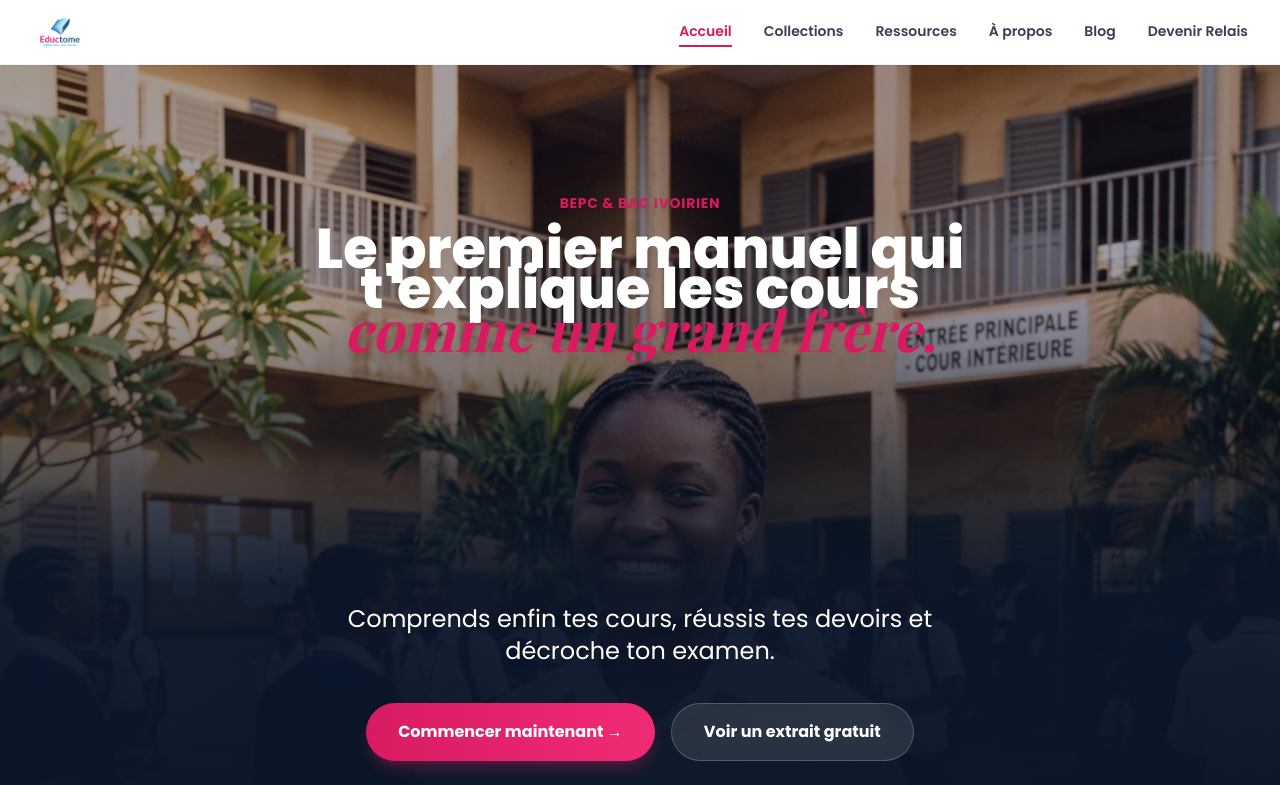
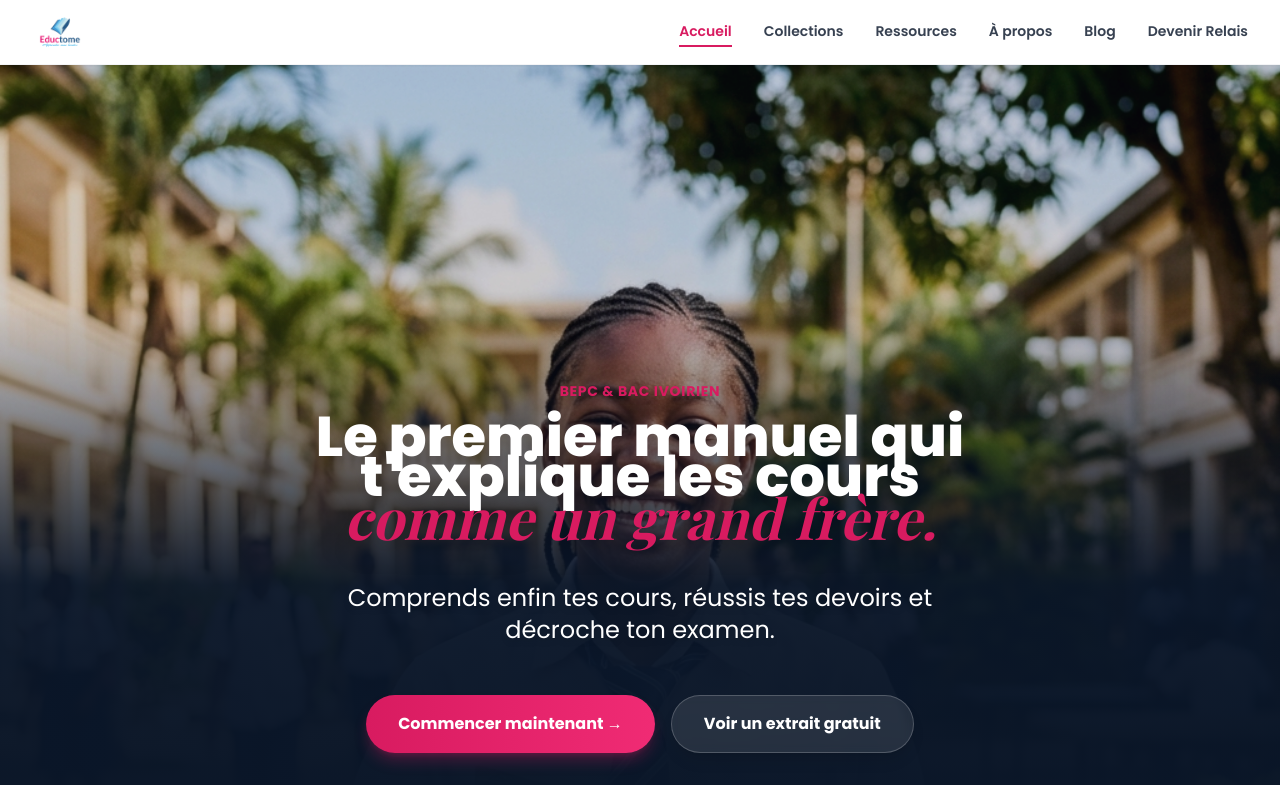
Before and after one commit to mariusgombaleu-ops/eductome-web, a React (Vite) app: page / in a window 1280 px wide. Shown: the top 785 px of the page. Built offline with nearby package versions, Linux system fonts and the light colour scheme; a web font is replaced by a local one.

Commit message:
Update Hero layout to show image at the top and text at the bottom, and use HD image

```diff
--- a/src/components/home/Hero.tsx
+++ b/src/components/home/Hero.tsx
@@ -2,7 +2,7 @@ import { Link } from 'react-router-dom';
 
 export function Hero() {
   return (
-    <section className="relative min-h-[90vh] lg:min-h-screen flex flex-col justify-between pt-12 md:pt-20 lg:pt-24 pb-12 bg-[#0a1628] text-white overflow-hidden">
+    <section className="relative min-h-[90vh] lg:min-h-screen flex flex-col justify-end pt-24 pb-12 bg-[#0a1628] text-white overflow-hidden">
       {/* Background Decor */}
       <div className="absolute inset-0 pointer-events-none opacity-[0.06] font-serif italic text-2xl select-none z-0">
         <span className="absolute top-[15%] left-[10%] animate-float">lim f(x)</span>
@@ -20,39 +20,30 @@ export function Hero() {
         <div className="absolute top-1/2 left-1/2 -translate-x-1/2 -translate-y-1/2 w-[150%] h-[150%] bg-eductome-magenta/10 blur-[120px] rounded-full pointer-events-none"></div>
 
         <img
-          src="/images/hero_ivorian_student.png"
+          src="/images/hero_ivorian_student_hd.png"
           alt="Élève ivoirien confiant qui révise avec succès avec un manuel EDUCTOME"
-          className="relative z-10 w-full h-full object-cover object-top opacity-60"
+          className="relative z-10 w-full h-full object-cover object-top opacity-80"
         />
-        {/* Gradient overlay for text readability */}
-        <div className="absolute inset-x-0 bottom-0 h-[60%] lg:h-[70%] bg-gradient-to-t from-[#0a1628] via-[#0a1628]/90 to-transparent z-20"></div>
+        {/* Gradient overlay for text readability (taller to cover bottom text) */}
+        <div className="absolute inset-x-0 bottom-0 h-[80%] lg:h-[70%] bg-gradient-to-t from-[#0a1628] via-[#0a1628]/95 to-transparent z-20"></div>
       </div>
 
-      {/* Top Text Container */}
-      <div className="relative z-30 w-full max-w-4xl mx-auto px-4 mt-0 md:mt-4 lg:mt-8">
-        <div className="w-full text-center flex flex-col items-center">
+      {/* All Text Container (Bottom Aligned) */}
+      <div className="relative z-30 w-full max-w-4xl mx-auto px-4 flex flex-col items-center text-center mt-auto">
         <span className="text-eductome-magenta font-bold tracking-wider uppercase text-sm mb-4 drop-shadow-md">
           BEPC & BAC Ivoirien
         </span>
-          <h1 className="font-poppins text-3xl md:text-4xl lg:text-[3.5rem] font-extrabold leading-[1.1] drop-shadow-xl text-white">
+        <h1 className="font-poppins text-3xl md:text-4xl lg:text-[3.5rem] font-extrabold leading-[1.1] drop-shadow-xl text-white mb-6">
           Le premier manuel qui t'explique les cours <br className="hidden md:block" /><span className="text-eductome-magenta font-playfair italic font-normal">comme un grand frère.</span>
         </h1>
-        </div>
-      </div>
 
-      {/* Spacer for face visibility */}
-      <div className="flex-grow"></div>
-
-      {/* Bottom Text Container */}
-      <div className="relative z-30 w-full max-w-4xl mx-auto px-4">
-        <div className="w-full text-center flex flex-col items-center">
-          <div className="animate-fade-in animation-delay-1000 mb-6 max-w-2xl bg-black/20 md:bg-transparent backdrop-blur-sm md:backdrop-blur-none rounded-xl p-3">
+        <div className="animate-fade-in animation-delay-1000 mb-8 max-w-2xl bg-black/30 md:bg-transparent backdrop-blur-md md:backdrop-blur-none rounded-2xl p-4 border border-white/10 md:border-transparent">
           <p className="text-lg md:text-xl lg:text-2xl text-white font-medium leading-relaxed drop-shadow-md">
             Comprends enfin tes cours, réussis tes devoirs et décroche ton examen.
           </p>
         </div>
 
-          <div className="flex flex-col sm:flex-row gap-4 mb-6 w-full sm:w-auto">
+        <div className="flex flex-col sm:flex-row gap-4 mb-8 w-full sm:w-auto">
           <button
             onClick={() => document.getElementById('collections')?.scrollIntoView({ behavior: 'smooth' })}
             className="inline-flex items-center justify-center font-bold px-8 py-4 rounded-full transition-all duration-300 transform hover:scale-105 active:scale-95 bg-gradient-to-r from-eductome-magenta to-[#f02b74] text-white shadow-lg shadow-eductome-magenta/30"
@@ -61,7 +52,7 @@ export function Hero() {
           </button>
           <Link
             to="/ressources"
-              className="inline-flex items-center justify-center font-bold px-8 py-4 rounded-full transition-all duration-300 transform hover:scale-105 active:scale-95 bg-white/10 hover:bg-white/20 text-white backdrop-blur-sm border border-white/20"
+            className="inline-flex items-center justify-center font-bold px-8 py-4 rounded-full transition-all duration-300 transform hover:scale-105 active:scale-95 bg-white/10 hover:bg-white/20 text-white backdrop-blur-sm border border-white/20 shadow-lg"
           >
             Voir un extrait gratuit
           </Link>
@@ -73,8 +64,7 @@ export function Hero() {
             <div className="w-8 h-8 rounded-full border-2 border-[#0a1628] bg-eductome-magenta flex items-center justify-center text-xs text-white shadow-lg">👩‍🎓</div>
             <div className="w-8 h-8 rounded-full border-2 border-[#0a1628] bg-eductome-green flex items-center justify-center text-xs text-white shadow-lg">👨‍🎓</div>
           </div>
-            <span className="text-xs lg:text-sm text-gray-300 font-medium">Déjà adopté par <strong className="text-white">+2000 élèves ivoiriens</strong></span>
-          </div>
+          <span className="text-xs lg:text-sm text-gray-300 font-medium drop-shadow-md">Déjà adopté par <strong className="text-white">+2000 élèves ivoiriens</strong></span>
         </div>
       </div>
 
```
Also changed, not shown: public/images/hero_ivorian_student_hd.png (added). Lines whose indentation alone changed are shown as unchanged.
